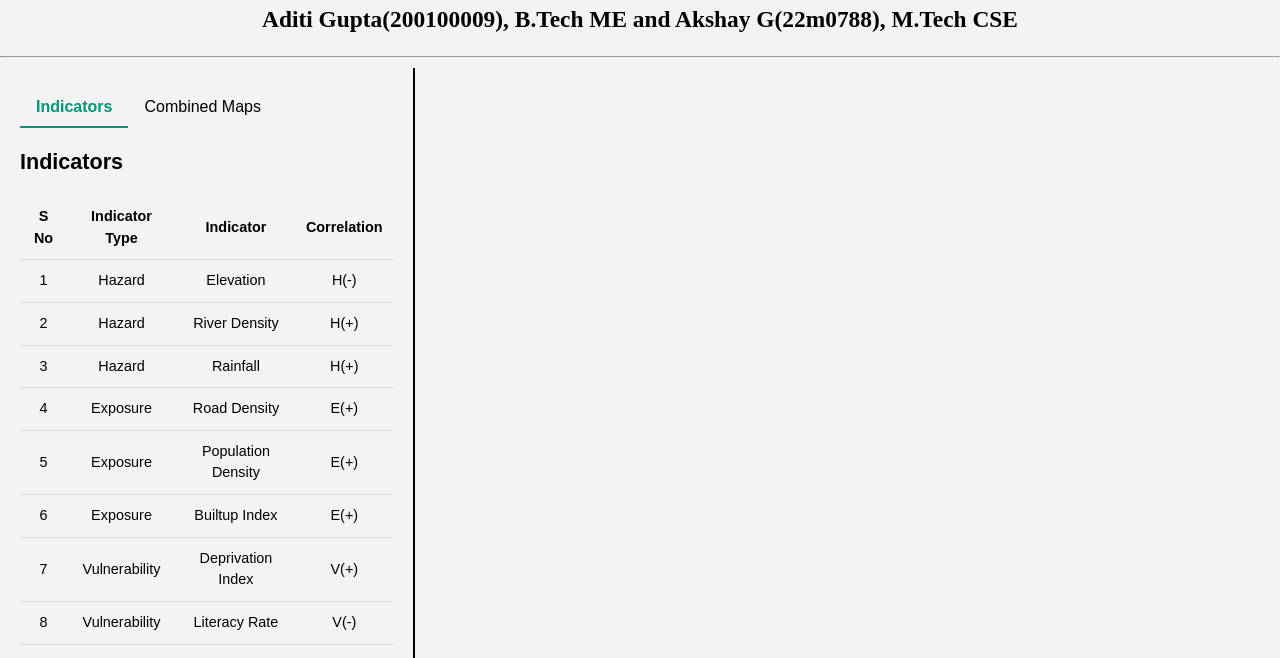
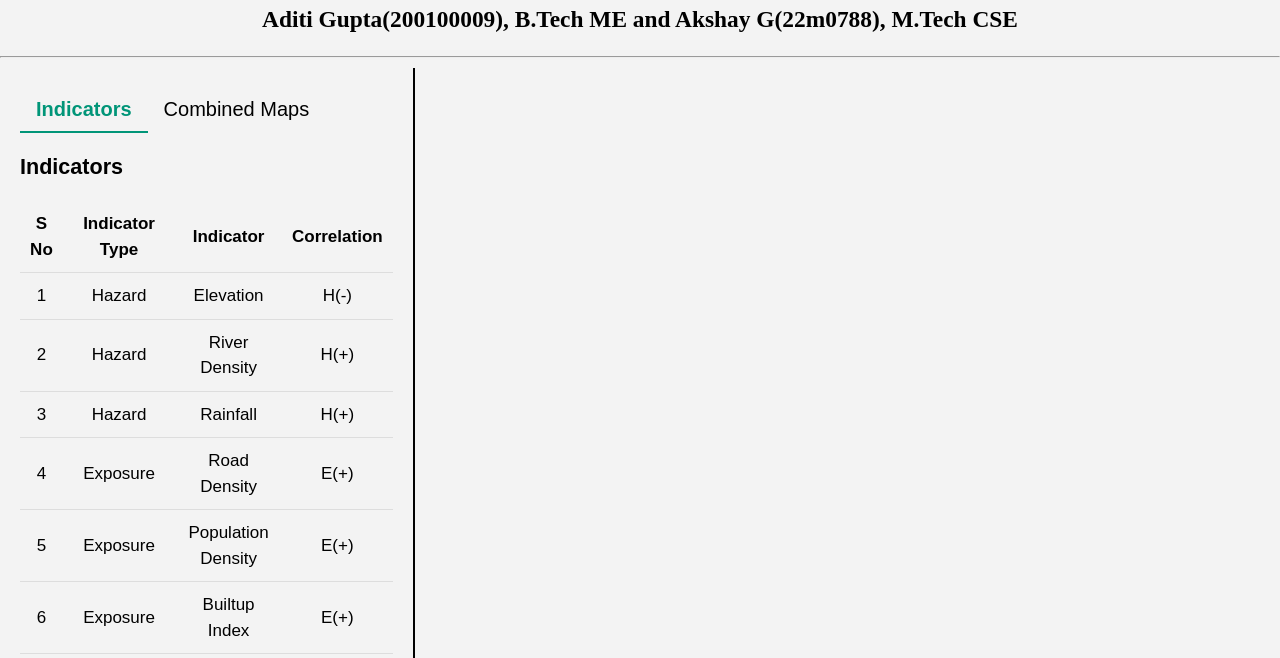
Before and after one commit to akshayg788/td656, a plain HTML site: page index.html in a window 1280 px wide. Shown: the part 142-800 px from the top of the page. Drawn offline with Linux system fonts and the light colour scheme.

Commit message:
Tab size increased

```diff
--- a/index.html
+++ b/index.html
@@ -20,7 +20,7 @@
                 <label for="tab1" class="tabs__label">Indicators</label>
                 <div class="tabs__content">
                     <h2>Indicators</h2>
-                    <table class="table_class">
+                    <table class="table_class" style="width: 100%; font-size: 17px;">
                             <thead>
                                 <tr>
                                     <th>S No</th>
@@ -99,7 +99,7 @@
                 <label for="tab2" class="tabs__label">Combined Maps</label>
                 <div class="tabs__content">
                     <h2>Combined Maps</h2>
-                    <table class="table_class">
+                    <table class="table_class" style="width: 100%; font-size: 17px;">
                         <thead>
                             <tr>
                                 <th>S No</th>
@@ -129,7 +129,6 @@
               </div>
 
 
-
         </div>
         <div class="vertical-line"></div>
         <div class="right-panel">
--- a/styles.css
+++ b/styles.css
@@ -34,6 +34,8 @@ body {
   background-color: black; /* Adjust color of the vertical line */
   margin-left: 100px;
   margin: 0px auto;
+  height: 100%;
+
 }
 
 .right-panel {
@@ -93,6 +95,7 @@ tr:hover {
 .tabs__label {
   padding: 10px 16px;
   cursor: pointer;
+  font-size: 20px;
 }
 
 .tabs__radio {
@@ -123,3 +126,9 @@ tr:hover {
   border: 3px solid black;
   padding: 5px;
 }
+
+.table_class {
+  margin: 0;
+  padding: 0;
+  border-collapse: collapse; /* Ensures borders between cells collapse into a single border */
+}
```
